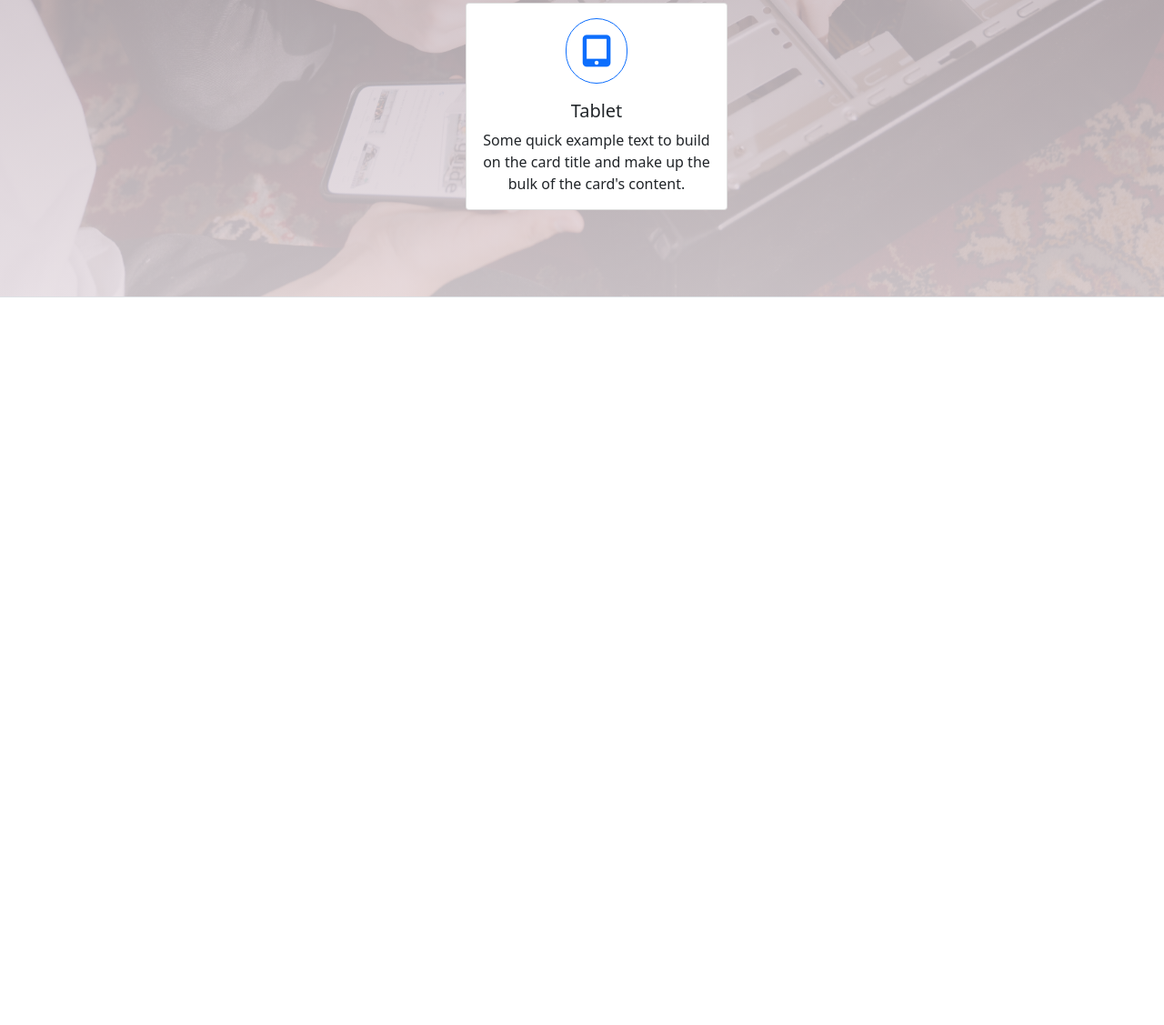
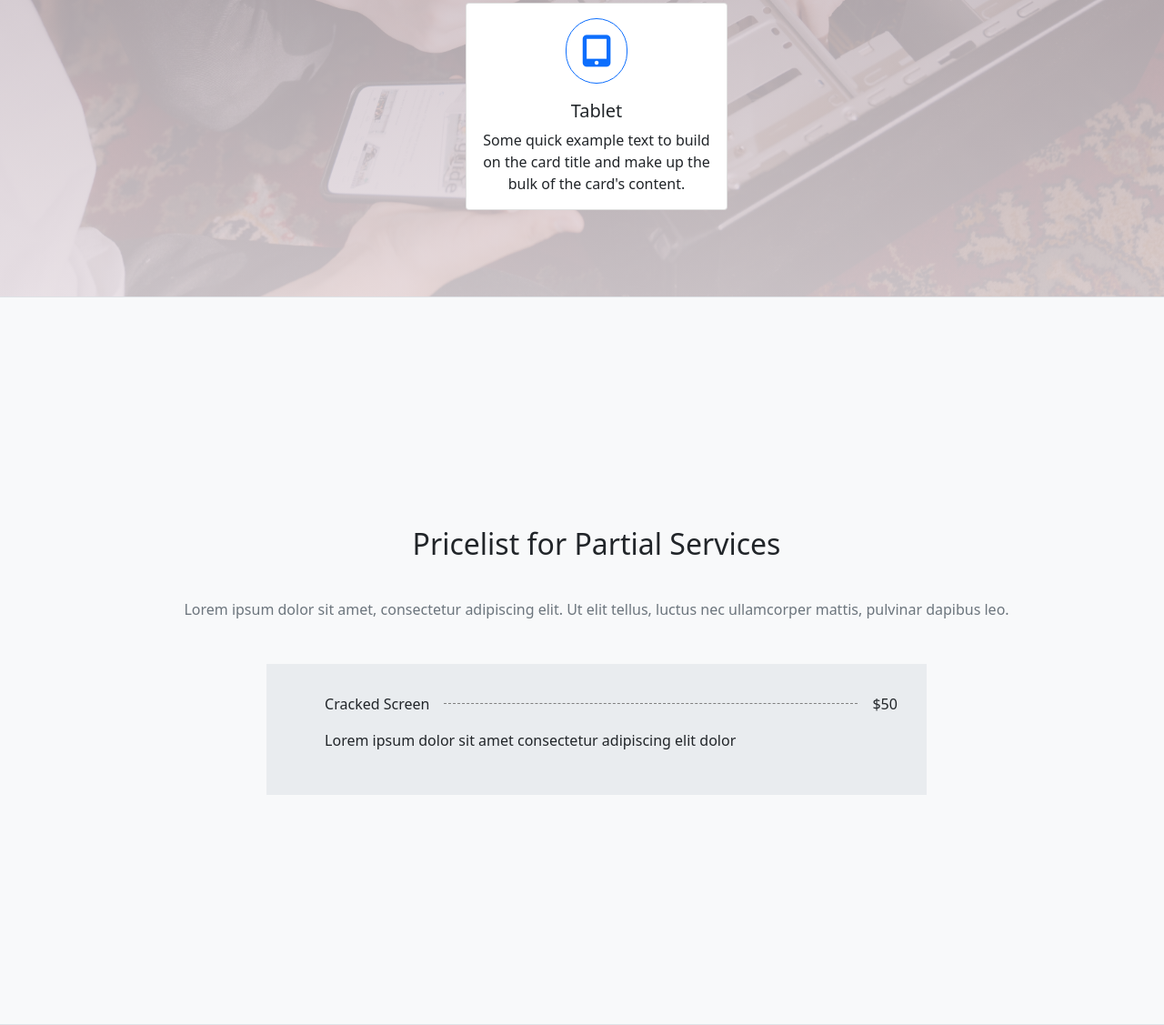
Before and after one commit to Vurnex/techrepairshop, a plain HTML site: page index.html in a window 1280 px wide. Shown: the part 3017-4144 px from the top of the page at 91% size. Before the commit the page ends 3344 px from the top, so only its background shows below. Drawn offline with nearby package versions, Linux system fonts and the light colour scheme.

Commit message:
Adjust styles for pricing section

```diff
--- a/css/styles.scss
+++ b/css/styles.scss
@@ -11,6 +11,8 @@ html {
     --color-secondary-after: #e1e1ff;
 
     --color-abt2-txt: #f0ffff;
+
+    --color-pricing-list: #F5F4F5;
 
     --padding-sides: 1em 5em 1em 5em;
 
@@ -101,7 +103,7 @@ html {
 
 }
 
-.intro, .about, .about2, .services {
+.intro, .about, .about2, .services, .pricing {
 
     display: flex;
     align-items: center;
@@ -110,7 +112,7 @@ html {
 }
 
 .intro-container, .about-container, .about2-container,
-.services-container {
+.services-container, .pricing-container {
 
     display: flex;
     justify-content: space-between;
@@ -118,7 +120,8 @@ html {
     padding-left: 7em;
 }
 
-.intro-first, .about-first, .about2-first, .services-first {
+.intro-first, .about-first, .about2-first, .services-first,
+.pricing-first {
 
     display: flex;
     flex-direction: column;
@@ -127,7 +130,8 @@ html {
 }
 
 .int-first-header-cont, .abt-first-header-cont,
-.abt2-first-header-cont, .serv-first-header-cont {
+.abt2-first-header-cont, .serv-first-header-cont,
+.pric-first-header-cont {
 
     h6 {
 
@@ -146,7 +150,7 @@ html {
     }
 }
 
-.int-para-cont, .abt-para-cont {
+.int-para-cont, .abt-para-cont, .pric-para-cont {
 
     p {
 
@@ -251,6 +255,61 @@ html {
 
 }
 
+.pricing {
+
+    justify-content: center;
+
+}
+
+.pricing-container {
+
+    flex-direction: column;
+    gap: 2em;
+}
+
+.prices-container {
+
+    display: flex;
+    justify-content: center;
+}
+
+.pricing-first {
+
+    width: unset;
+    text-align: center;
+}
+
+.list-inner-content {
+
+    display: flex;
+    align-items: center;
+    gap: 1em;
+    margin-bottom: 1em;
+}
+
+.pricing-list {
+
+    background-color: var(--color-about-bg);
+    padding: 2em;
+    width: 80%;
+}
+
+.price-list-1-cont {
+
+    ul {
+
+        list-style: none;
+    }
+}
+
+.price-list-separator {
+
+    border-bottom-style: dashed;
+    border-bottom-width: 1px;
+    border-bottom-color: gray;
+    flex-grow: 1;
+}
+
 @media (max-width: 660px) {
 
     .nav {
--- a/index.html
+++ b/index.html
@@ -305,7 +305,7 @@
 
           <div class="serv-second-header-cont">
 
-            <h2>Affordable & Professional Repair Services For Your Devices</h1>
+            <h2>Affordable & Professional Repair Services For Your Devices</h2>
 
           </div>
 
@@ -359,6 +359,71 @@
 
     </section>
 
+    <section class="pricing border-bottom">
+
+      <div class="pricing-container">
+
+        <div class="pricing-first">
+
+          <div class="pric-first-header-cont">
+
+            <h2>Pricelist for Partial Services</h2>
+
+          </div>
+
+          <div class="pric-para-cont">
+
+            <p>Lorem ipsum dolor sit amet, consectetur adipiscing elit.
+              Ut elit tellus, luctus nec ullamcorper mattis, pulvinar dapibus leo.</p>
+
+          </div>
+
+        </div>
+
+        <div class="pricing-second">
+
+          <div class="prices-container">
+
+            <div class="pricing-list price-list-1">
+
+              <div class="price-list-1-cont">
+
+                <ul>
+
+                  <li>
+
+                    <div class="list-inner-container">
+
+                      <div class="list-inner-content">
+
+                        <span>Cracked Screen</span>
+
+                        <span class="price-list-separator"></span>
+
+                        <span>$50</span>
+
+                      </div>
+
+                    </div>
+
+                    <p>Lorem ipsum dolor sit amet consectetur adipiscing elit dolor</p>
+
+                  </li>
+
+                </ul>
+
+              </div>
+
+            </div>
+
+          </div>
+
+        </div>
+
+      </div>
+
+    </section>
+
 
     <script type="text/javascript" src="js/script.js"></script>
 
```
Also changed, not shown: css/styles.css, 1 other file.
